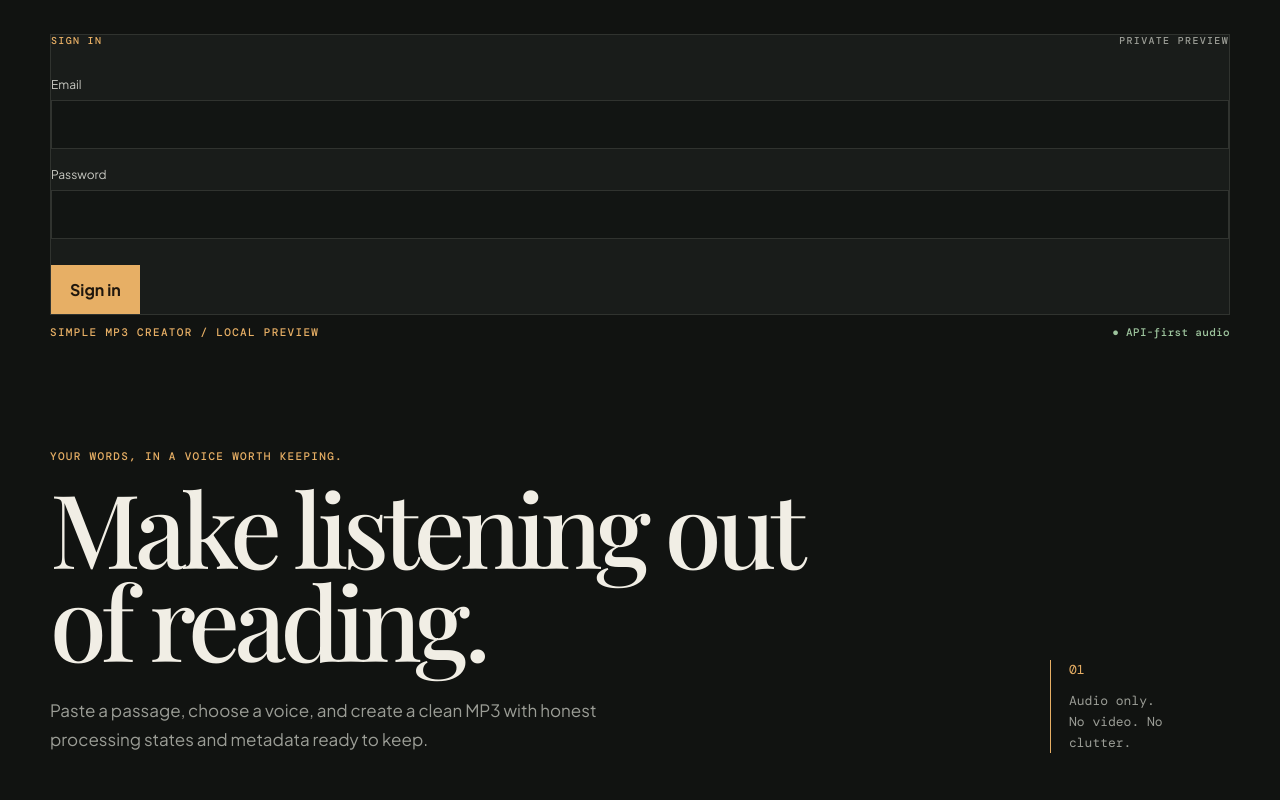
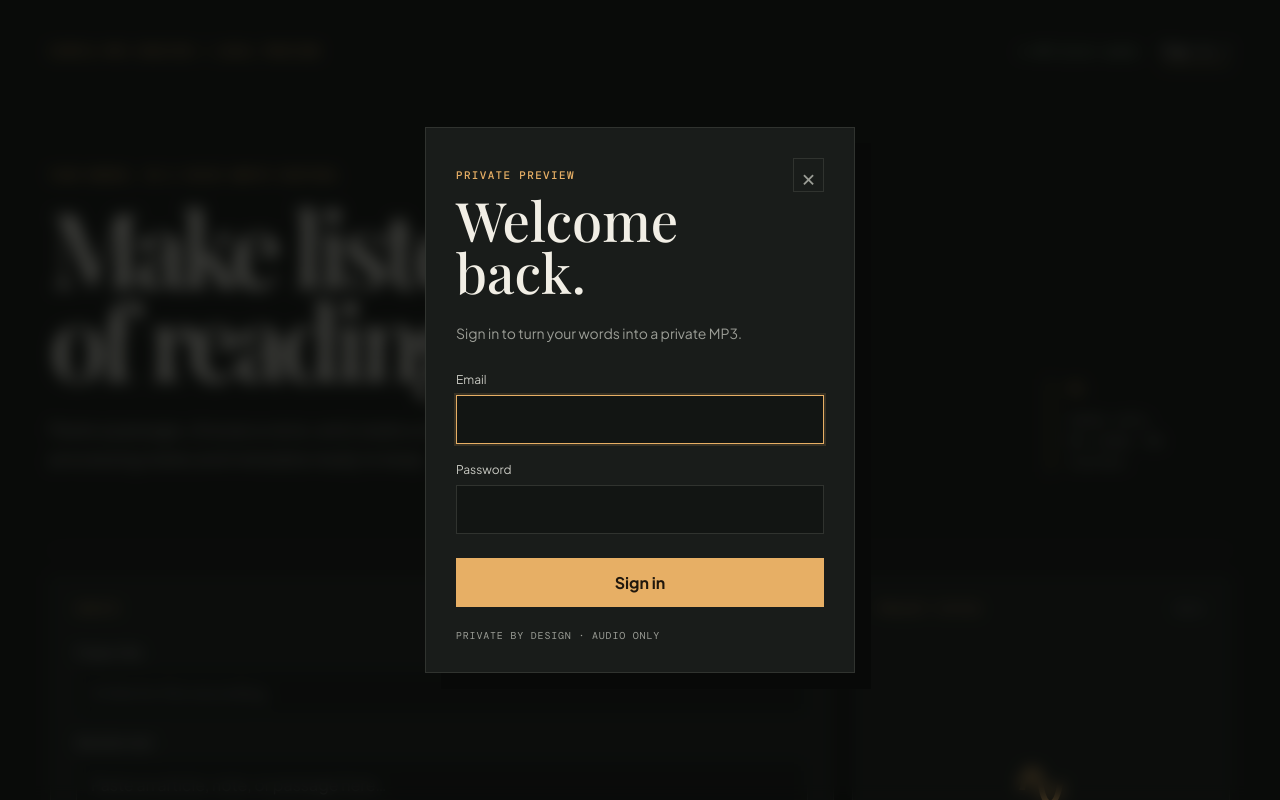
Before and after one commit to psampaioc/simple_mp3_creator, a Next.js app in the folder frontend/: page / in a window 1280 px wide. Shown: the top 800 px of the page. Built offline with nearby package versions, Linux system fonts and the light colour scheme; no server answers.

Commit message:
Redesign sign-in as centered modal

```diff
--- a/frontend/app/globals.css
+++ b/frontend/app/globals.css
@@ -6,9 +6,12 @@ body { margin: 0; background: var(--paper); color: var(--ink); font-family: 'Plu
 button, input, textarea, select { font: inherit; }
 .shell { width: min(1180px, calc(100% - 48px)); margin: auto; padding: 34px 0 24px; }
 .masthead, .section-label, footer { display: flex; justify-content: space-between; align-items: center; gap: 20px; }
+.masthead-actions { display: flex; align-items: center; gap: 24px; }
 .eyebrow, .section-label, .status-dot, .kicker, .estimate span, footer { font: 500 11px/1.2 'DM Mono', monospace; letter-spacing: .12em; text-transform: uppercase; }
 .eyebrow, .kicker, .section-label span:first-child { color: var(--accent); }
 .status-dot { color: #9dc49d; letter-spacing: .03em; text-transform: none; }
+.text-button { border: 0; border-bottom: 1px solid var(--accent); background: transparent; color: var(--ink); padding: 3px 0 5px; cursor: pointer; font: 500 12px 'DM Mono', monospace; }
+.text-button:hover { color: var(--accent); }
 .hero { display: grid; grid-template-columns: 1fr 180px; gap: 48px; align-items: end; padding: 100px 0 78px; border-bottom: 1px solid var(--line); }
 .kicker { margin: 0 0 18px; }
 h1, h2 { font-family: 'Playfair Display', serif; font-weight: 500; }
@@ -20,6 +23,7 @@ h1 { max-width: 780px; margin: 0; font-size: clamp(3.7rem, 8vw, 7.6rem); line-he
 .workspace { display: grid; grid-template-columns: minmax(0, 1.35fr) minmax(300px, .65fr); gap: 18px; padding: 26px 0 90px; }
 .card { border: 1px solid var(--line); background: var(--panel); }
 .form-card, .result-card { padding: 25px; }
+.form-card { box-shadow: 18px 18px 0 #0b0d0b; }
 .section-label { margin-bottom: 30px; color: var(--muted); }
 .section-label span { font-size: 10px; }
 label { display: block; margin: 18px 0 8px; color: #c8c9c2; font-size: 12px; }
@@ -33,6 +37,15 @@ input:focus, textarea:focus, select:focus { border-color: var(--accent); box-sha
 .button { margin-top: 26px; border: 0; border-radius: 0; background: var(--accent); color: #20170d; padding: 14px 19px; cursor: pointer; font-weight: 700; }
 .button:hover { background: #f2c17b; }
 .button:disabled { cursor: wait; opacity: .55; }
+.auth-backdrop { position: fixed; z-index: 10; inset: 0; display: grid; place-items: center; padding: 24px; background: #080908b8; backdrop-filter: blur(8px); }
+.auth-card { width: min(100%, 430px); padding: 30px; box-shadow: 16px 16px 0 #080908; }
+.auth-heading { display: flex; align-items: flex-start; justify-content: space-between; gap: 24px; }
+.auth-heading h2 { margin: 12px 0 0; font-size: clamp(2.2rem, 6vw, 3.4rem); line-height: .95; }
+.icon-button { border: 1px solid var(--line); background: transparent; color: var(--muted); width: 34px; height: 34px; cursor: pointer; font-size: 24px; line-height: 1; }
+.icon-button:hover { border-color: var(--accent); color: var(--accent); }
+.auth-intro { max-width: 300px; margin: 24px 0 28px; color: var(--muted); font-size: 14px; line-height: 1.6; }
+.auth-submit { width: 100%; margin-top: 24px; }
+.auth-footnote { margin: 22px 0 0; color: var(--muted); font: 10px 'DM Mono', monospace; letter-spacing: .08em; text-transform: uppercase; }
 .empty-state { min-height: 330px; display: grid; align-content: center; justify-items: center; text-align: center; color: var(--muted); }
 .wave { color: var(--accent); font: 70px/1 'Playfair Display', serif; }
 .empty-state p { margin: 18px 0 7px; color: var(--ink); }
@@ -45,5 +58,5 @@ audio { width: 100%; margin: 18px 0; }
 .download-link { display: inline-block; color: var(--accent); font-size: 13px; }
 .error { color: var(--danger); font-size: 13px; line-height: 1.5; }
 footer { padding-top: 18px; border-top: 1px solid var(--line); color: var(--muted); letter-spacing: .04em; text-transform: none; }
-@media (max-width: 760px) { .shell { width: min(100% - 28px, 600px); padding-top: 22px; } .hero { grid-template-columns: 1fr; padding: 80px 0 54px; } .hero-note { display: none; } .workspace { grid-template-columns: 1fr; padding-bottom: 55px; } .form-row { grid-template-columns: 1fr; gap: 0; } footer { align-items: flex-start; flex-direction: column; } }
+@media (max-width: 760px) { .shell { width: min(100% - 28px, 600px); padding-top: 22px; } .masthead { align-items: flex-start; } .masthead-actions { align-items: flex-end; flex-direction: column; gap: 12px; } .hero { grid-template-columns: 1fr; padding: 80px 0 54px; } .hero-note { display: none; } .workspace { grid-template-columns: 1fr; padding-bottom: 55px; } .form-row { grid-template-columns: 1fr; gap: 0; } .form-card { box-shadow: 8px 8px 0 #0b0d0b; } .auth-backdrop { padding: 16px; } .auth-card { padding: 24px; box-shadow: 8px 8px 0 #080908; } footer { align-items: flex-start; flex-direction: column; } }
 @media (prefers-reduced-motion: reduce) { *, *::before, *::after { scroll-behavior: auto !important; } }
--- a/frontend/app/page.jsx
+++ b/frontend/app/page.jsx
@@ -1,6 +1,6 @@
 "use client";
 
-import { useEffect, useMemo, useState } from "react";
+import { useEffect, useMemo, useRef, useState } from "react";
 import { isSupabaseConfigured, supabase } from "../lib/supabase";
 
 const API_URL = process.env.NEXT_PUBLIC_API_URL || "http://localhost:8000";
@@ -18,12 +18,20 @@ export default function HomePage() {
   const [password, setPassword] = useState("");
   const [authError, setAuthError] = useState("");
   const [signingIn, setSigningIn] = useState(false);
+  const [authOpen, setAuthOpen] = useState(true);
   const [downloadUrl, setDownloadUrl] = useState("");
+  const emailInputRef = useRef(null);
 
   useEffect(() => {
     if (!supabase) return undefined;
-    supabase.auth.getSession().then(({ data }) => setSession(data.session));
-    const { data: listener } = supabase.auth.onAuthStateChange((_event, nextSession) => setSession(nextSession));
+    supabase.auth.getSession().then(({ data }) => {
+      setSession(data.session);
+      if (data.session) setAuthOpen(false);
+    });
+    const { data: listener } = supabase.auth.onAuthStateChange((_event, nextSession) => {
+      setSession(nextSession);
+      if (nextSession) setAuthOpen(false);
+    });
     return () => listener.subscription.unsubscribe();
   }, []);
 
@@ -77,9 +85,13 @@ export default function HomePage() {
   async function createProject(event) {
     event.preventDefault();
     setError("");
+    if (!session) {
+      setAuthError("Sign in to create audio.");
+      setAuthOpen(true);
+      return;
+    }
     setCreating(true);
     try {
-      if (!session) throw new Error("Sign in before creating audio.");
       const response = await apiFetch("/v1/projects", { method: "POST", headers: { "Content-Type": "application/json" }, body: JSON.stringify({ title: title || "Untitled recording", text, voice_id: voiceId, speech_rate: "normal" }) });
       const data = await response.json();
       if (!response.ok) throw new Error(data.detail || "The project could not be created.");
@@ -91,12 +103,23 @@ export default function HomePage() {
     }
   }
 
+  useEffect(() => {
+    if (!authOpen) return undefined;
+    const closeOnEscape = (event) => {
+      if (event.key === "Escape") setAuthOpen(false);
+    };
+    window.addEventListener("keydown", closeOnEscape);
+    window.requestAnimationFrame(() => emailInputRef.current?.focus());
+    return () => window.removeEventListener("keydown", closeOnEscape);
+  }, [authOpen]);
+
   return (
     <main className="shell">
-      {!session && <form className="card auth-card" onSubmit={signIn}><div className="section-label"><span>SIGN IN</span><span>PRIVATE PREVIEW</span></div>{!isSupabaseConfigured && <p className="error" role="alert">Supabase is not configured for this deployment.</p>}<label htmlFor="email">Email</label><input id="email" type="email" required value={email} onChange={(event) => setEmail(event.target.value)} /><label htmlFor="password">Password</label><input id="password" type="password" required value={password} onChange={(event) => setPassword(event.target.value)} />{authError && <p className="error" role="alert">{authError}</p>}<button className="button" type="submit" disabled={signingIn || !isSupabaseConfigured}>{signingIn ? "Signing in…" : "Sign in"}</button></form>}
-      <header className="masthead"><p className="eyebrow">SIMPLE MP3 CREATOR / LOCAL PREVIEW</p><span className="status-dot">● API-first audio</span></header>
-      <section className="hero"><div><p className="kicker">Your words, in a voice worth keeping.</p><h1>Make listening out of reading.</h1><p className="lede">Paste a passage, choose a voice, and create a clean MP3 with honest processing states and metadata ready to keep.</p></div><div className="hero-note"><span>01</span><p>Audio only.<br />No video. No clutter.</p></div></section>
-      <section className="workspace" id="create" aria-hidden={!session}>
+      {!session && authOpen && <div className="auth-backdrop" onMouseDown={(event) => { if (event.target === event.currentTarget) setAuthOpen(false); }}><form className="card auth-card" onSubmit={signIn} role="dialog" aria-modal="true" aria-labelledby="auth-title"><div className="auth-heading"><div><p className="eyebrow">PRIVATE PREVIEW</p><h2 id="auth-title">Welcome back.</h2></div><button className="icon-button" type="button" aria-label="Close sign in" onClick={() => setAuthOpen(false)}>×</button></div><p className="auth-intro">Sign in to turn your words into a private MP3.</p>{!isSupabaseConfigured && <p className="error" role="alert">Supabase is not configured for this deployment.</p>}<label htmlFor="email">Email</label><input ref={emailInputRef} id="email" type="email" required value={email} onChange={(event) => setEmail(event.target.value)} /><label htmlFor="password">Password</label><input id="password" type="password" required value={password} onChange={(event) => setPassword(event.target.value)} />{authError && <p className="error" role="alert">{authError}</p>}<button className="button auth-submit" type="submit" disabled={signingIn || !isSupabaseConfigured}>{signingIn ? "Signing in…" : "Sign in"}</button><p className="auth-footnote">Private by design · audio only</p></form></div>}
+      <div className="page-content" aria-hidden={!session && authOpen}>
+        <header className="masthead"><p className="eyebrow">SIMPLE MP3 CREATOR / LOCAL PREVIEW</p><div className="masthead-actions"><span className="status-dot">● API-first audio</span>{!session && <button className="text-button" type="button" onClick={() => { setAuthError(""); setAuthOpen(true); }}>Sign in <span aria-hidden="true">↗</span></button>}</div></header>
+        <section className="hero"><div><p className="kicker">Your words, in a voice worth keeping.</p><h1>Make listening out of reading.</h1><p className="lede">Paste a passage, choose a voice, and create a clean MP3 with honest processing states and metadata ready to keep.</p></div><div className="hero-note"><span>01</span><p>Audio only.<br />No video. No clutter.</p></div></section>
+        <section className="workspace" id="create">
         <form className="card form-card" onSubmit={createProject}>
           <div className="section-label"><span>CREATE</span><span>{text.length.toLocaleString()} / 10,000 characters</span></div>
           <label htmlFor="title">Project title</label><input id="title" value={title} onChange={(event) => setTitle(event.target.value)} placeholder="A title for this recording" />
@@ -106,8 +129,9 @@ export default function HomePage() {
           <button className="button" type="submit" disabled={creating || !text.trim()}>{creating ? "Starting…" : "Generate audio"}</button>
         </form>
         <aside className="card result-card" aria-live="polite"><div className="section-label"><span>PROJECT STATUS</span><span>{project ? project.status.toUpperCase() : "IDLE"}</span></div>{!project && <div className="empty-state"><span className="wave">∿</span><p>Your finished audio will appear here.</p><small>Keep this tab open during the local preview.</small></div>}{project && <div className="result-content"><h2>{project.title}</h2><p className="stage">{project.stage === "ready" ? "Ready to listen." : project.stage === "failed" ? "Generation failed." : "Preparing your audio…"}</p>{project.status === "ready" && <><div className="metrics"><span>{project.duration_ms ? `${Math.round(project.duration_ms / 1000)} sec` : "—"}</span><span>{project.output_bitrate ? `${Math.round(project.output_bitrate / 1000)} kbps` : "—"}</span></div>{downloadUrl ? <><audio controls src={downloadUrl} /><a className="download-link" href={downloadUrl}>Download MP3 ↗</a></> : <p className="stage">Preparing a private download link…</p>}</>}{project.status === "failed" && <p className="error">{project.error_code || "GENERATION_FAILED"}</p>}</div>}</aside>
-      </section>
-      <footer><span>Private by design.</span><span>Managed preview · private MP3 output</span></footer>
+        </section>
+        <footer><span>Private by design.</span><span>Managed preview · private MP3 output</span></footer>
+      </div>
     </main>
   );
 }
```
Also changed, not shown: 1 other file (tests, documents, lock files or other folders).
